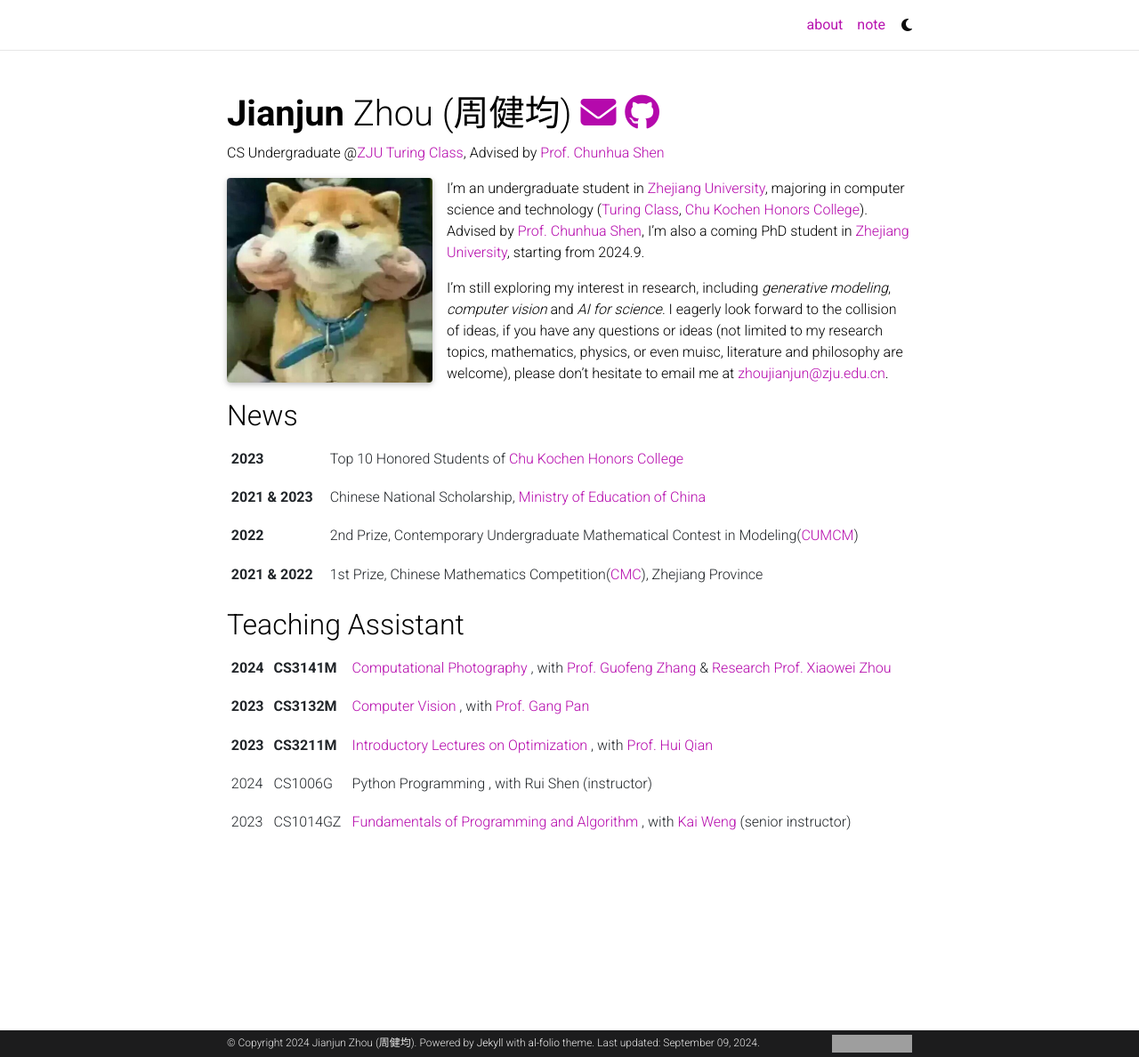
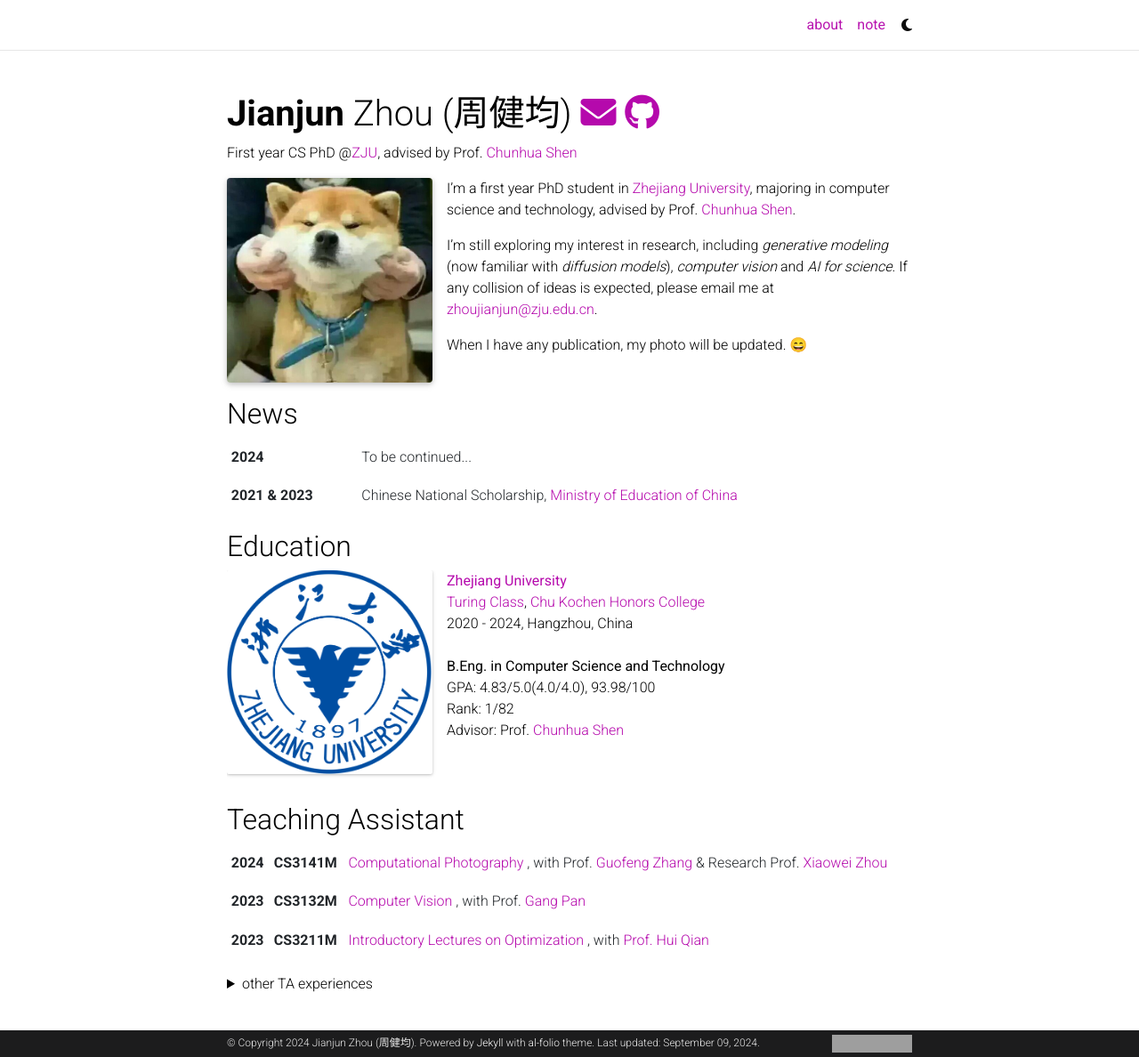
Before and after one commit to ZhouTimeMachine/ZhouTimeMachine.github.io, a Jekyll site: the page built from _pages/about.md, in a window 1280 px wide and 1188 px high. Shown: the whole window at 89% size. Built offline with Jekyll 4.4.1, drawn with Linux system fonts in a browser that asks for light colours; full-size pictures stand in for the smaller copies a plugin makes; comment, search, counter and statistics services are not loaded; a style sheet for code colours, icons or effects is not loaded; grey boxes are pictures that could not be loaded.

Commit message:
update education & TA

```diff
--- a/_includes/education.html
+++ b/_includes/education.html
@@ -1,4 +1,3 @@
-<h2 style="color: inherit;">Education</h2>
           <div class="news">
             <div class="table-responsive" {% if include.limit and site.announcements.scrollable and news_size > 3 %}style="max-height: 60vw"{% endif %}>
                 <table class="table table-sm table-borderless">
@@ -17,18 +16,20 @@
                             path=education_image_path
                             class=education_image_class
                             alt=education.profile.image
+                            scale=50
                             cache_bust=true -%}
                           {% endif -%}
                         </div>
                         <div class="clearfix">
-                          <b> Zhejiang University </b>
+                          <b> <a href="https://www.zju.edu.cn/english/">Zhejiang University</a> </b>
+                          <br> <a href="http://www.en.cs.zju.edu.cn/turing_honors_class/list.htm">Turing Class</a>, <a href="http://ckc.zju.edu.cn/ckcen/_t1906/wbout/list.psp">Chu Kochen Honors College</a>
                           <br> 2020 - 2024, Hangzhou, China <br>
-                          <br> <b>B.Eng.(Honours) in Computer Science</b>
-                          <br> Cumulative GPA: 94.38/100, 3.99/4.0
-                          <br> Major GPA: 96.67/100, 4.0/4.0
-                          <br> Advisor: Prof. <a href="http://xzhou.me/">Xiaowei Zhou</a>
+                          <br> <b>B.Eng. in Computer Science and Technology</b>
+                          <br> GPA: 4.83/5.0(4.0/4.0), 93.98/100
+                          <br> Rank: 1/82
+                          <br> Advisor: Prof. <a href="https://cshen.github.io/">Chunhua Shen</a>
                         </div>
                     </tr>
                 </table>
             </div>
-        </div>
+          </div>
--- a/_includes/figure.html
+++ b/_includes/figure.html
@@ -26,6 +26,7 @@
       {% if include.alt %}alt="{{ include.alt }}"{% endif %}
       {% if include.title %}title="{{ include.title }}"{% endif %}
       {% if include.zoomable %}data-zoomable{% endif %}
+      {% if include.scale %}style="zoom: {{ include.scale }}%"{% endif %}
       onerror="this.onerror=null; $('.responsive-img-srcset').remove();"
     />
   </picture>
--- a/_includes/news.html
+++ b/_includes/news.html
@@ -2,9 +2,9 @@
             <div class="table-responsive" {% if include.limit and site.announcements.scrollable and news_size > 3 %}style="max-height: 60vw"{% endif %}>
               <table class="table table-sm table-borderless">
                 <tr>
-                  <th scope="row">2023</th>
+                  <th scope="row">2024</th>
                   <td class="news-title">
-                      Top 10 Honored Students of <a href="http://ckc.zju.edu.cn/ckcen/_t1906/wbout/list.psp">Chu Kochen Honors College</a>
+                      To be continued...
                   </td>
                 </tr>
                 <tr>
@@ -13,18 +13,6 @@
                       Chinese National Scholarship, <a href="http://www.moe.gov.cn/">Ministry of Education of China</a>
                   </td>
                 </tr>
-                <tr>
-                  <th scope="row">2022</th>
-                  <td class="news-title">
-                      2nd Prize, Contemporary Undergraduate Mathematical Contest in Modeling(<a href="http://www.mcm.edu.cn">CUMCM</a>)
-                  </td>
-                </tr>
-                <tr>
-                  <th scope="row">2021 & 2022</th>
-                  <td class="news-title">
-                      1st Prize, Chinese Mathematics Competition(<a href="http://www.mcm.edu.cn">CMC</a>), Zhejiang Province
-                  </td>
-                </tr>
               </table>
             </div>
           </div>
--- a/_includes/teaching.html
+++ b/_includes/teaching.html
@@ -6,7 +6,7 @@
           <th scope="row">CS3141M</th>
           <td class="news-title">
             <a href="http://www.cad.zju.edu.cn/home/gfzhang/course/computational-photography/">Computational Photography</a>
-            , with <a href="https://person.zju.edu.cn/en/0009726">Prof. Guofeng Zhang</a> & <a href="https://person.zju.edu.cn/en/xzhou">Research Prof. Xiaowei Zhou</a>
+            , with Prof. <a href="https://person.zju.edu.cn/en/0009726">Guofeng Zhang</a> & Research Prof. <a href="https://person.zju.edu.cn/en/xzhou">Xiaowei Zhou</a>
           </td>
         </tr>
         <tr>
@@ -14,7 +14,7 @@
           <th scope="row">CS3132M</th>
           <td class="news-title">
             <a href="/2023_CV/">Computer Vision</a>
-            , with <a href="https://person.zju.edu.cn/en/gpan">Prof. Gang Pan</a>
+            , with Prof. <a href="https://person.zju.edu.cn/en/gpan">Gang Pan</a>
           </td>
         </tr>
         <tr>
@@ -23,6 +23,19 @@
           <td class="news-title">
             <a href="/2023_IOpt/">Introductory Lectures on Optimization</a>
             , with <a href="https://person.zju.edu.cn/en/0003412#0">Prof. Hui Qian</a>
+          </td>
+        </tr>
+      </table>
+
+      <details class="general">
+        <summary>other TA experiences</summary>
+        <table class="table table-sm table-borderless">
+          <tr>
+            <td class="news-title">2024</td>
+            <td class="news-title">CS1004G</td>
+            <td class="news-title">
+              Fundamentals of Computer Science (B)
+              , with Rui Shen (instructor)
             </td>
           </tr>
           <tr>
@@ -42,5 +55,6 @@
             </td>
           </tr>
         </table>
+      </details>
     </div>
   </div>
--- a/_layouts/about.html
+++ b/_layouts/about.html
@@ -54,6 +54,9 @@
             {%- include selected_papers.html %}
           {%- endif %}
 
+          <h2 style="color: inherit;">Education</h2>
+          {%- include education.html %}
+
           <h2 style="color: inherit;">Teaching Assistant</h2>
           {%- include teaching.html %}
         </article>
--- a/_pages/about.md
+++ b/_pages/about.md
@@ -2,7 +2,7 @@
 layout: about
 title: about
 permalink: /
-subtitle: CS Undergraduate @<a href='http://www.cs.zju.edu.cn/turingclass_en/'>ZJU Turing Class</a>, Advised by <a href='https://cshen.github.io/'>Prof. Chunhua Shen</a>
+subtitle: First year CS PhD @<a href="https://www.zju.edu.cn/english/">ZJU</a>, advised by Prof. <a href='https://cshen.github.io/'>Chunhua Shen</a>
 
 profile:
   align: left
@@ -18,6 +18,8 @@
 social: true  # includes social icons at the bottom of the page
 ---
 
-I'm an undergraduate student in [Zhejiang University](https://www.zju.edu.cn/english/), majoring in computer science and technology ([Turing Class](http://www.en.cs.zju.edu.cn/turing_honors_class/list.htm), [Chu Kochen Honors College](http://ckc.zju.edu.cn/ckcen/_t1906/wbout/list.psp)). Advised by [Prof. Chunhua Shen](https://cshen.github.io/), I'm also a coming PhD student in [Zhejiang University](https://www.zju.edu.cn/english/), starting from 2024.9.
+I'm a first year PhD student in [Zhejiang University](https://www.zju.edu.cn/english/), majoring in computer science and technology, advised by Prof. [Chunhua Shen](https://cshen.github.io/).
 
-I'm still exploring my interest in research, including *generative modeling*, *computer vision* and *AI for science*. I eagerly look forward to the collision of ideas, if you have any questions or ideas (not limited to my research topics, mathematics, physics, or even muisc, literature and philosophy are welcome), please don't hesitate to email me at <a href="mailto:zhoujianjun@zju.edu.cn">zhoujianjun@zju.edu.cn<a/>.
+I'm still exploring my interest in research, including *generative modeling* (now familiar with *diffusion models*), *computer vision* and *AI for science*. If any collision of ideas is expected, please email me at <a href="mailto:zhoujianjun@zju.edu.cn">zhoujianjun@zju.edu.cn<a/>.
+
+When I have any publication, my photo will be updated. 😄
```
Lines whose indentation alone changed are shown as unchanged.
